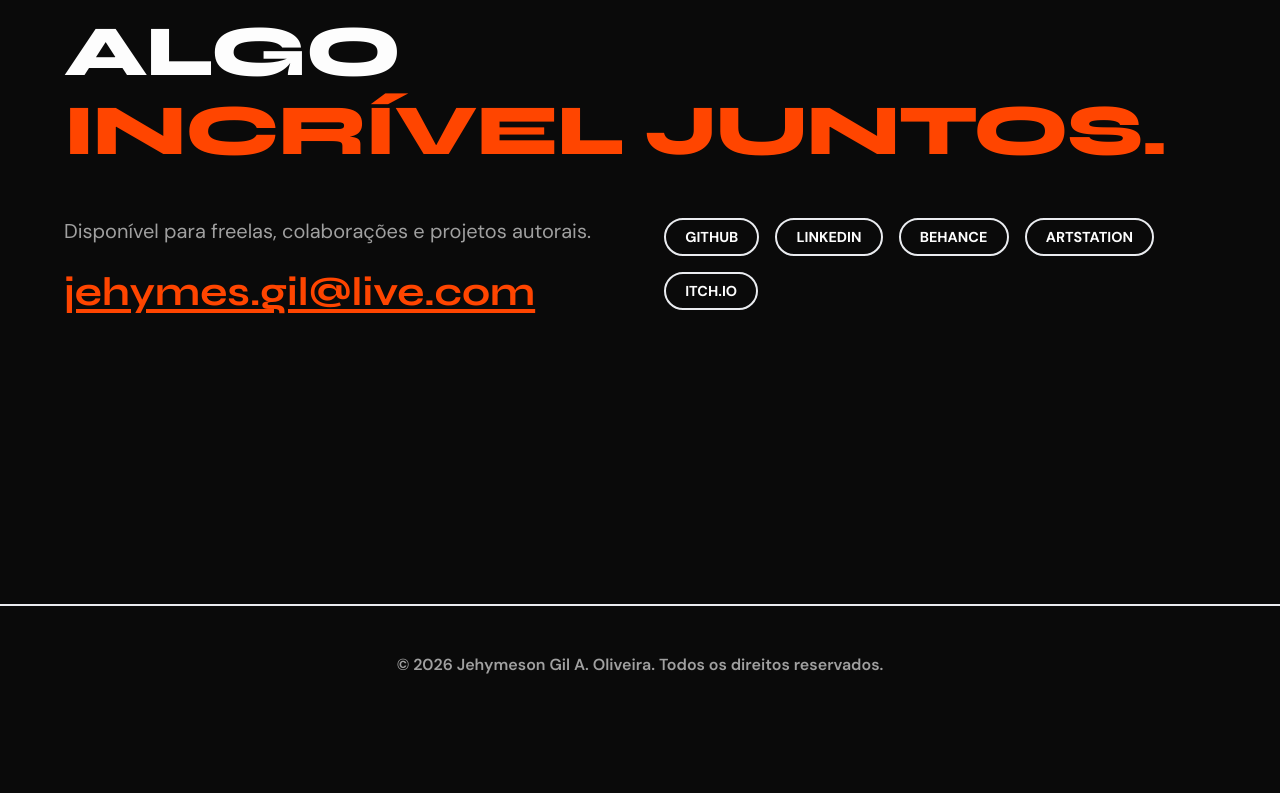
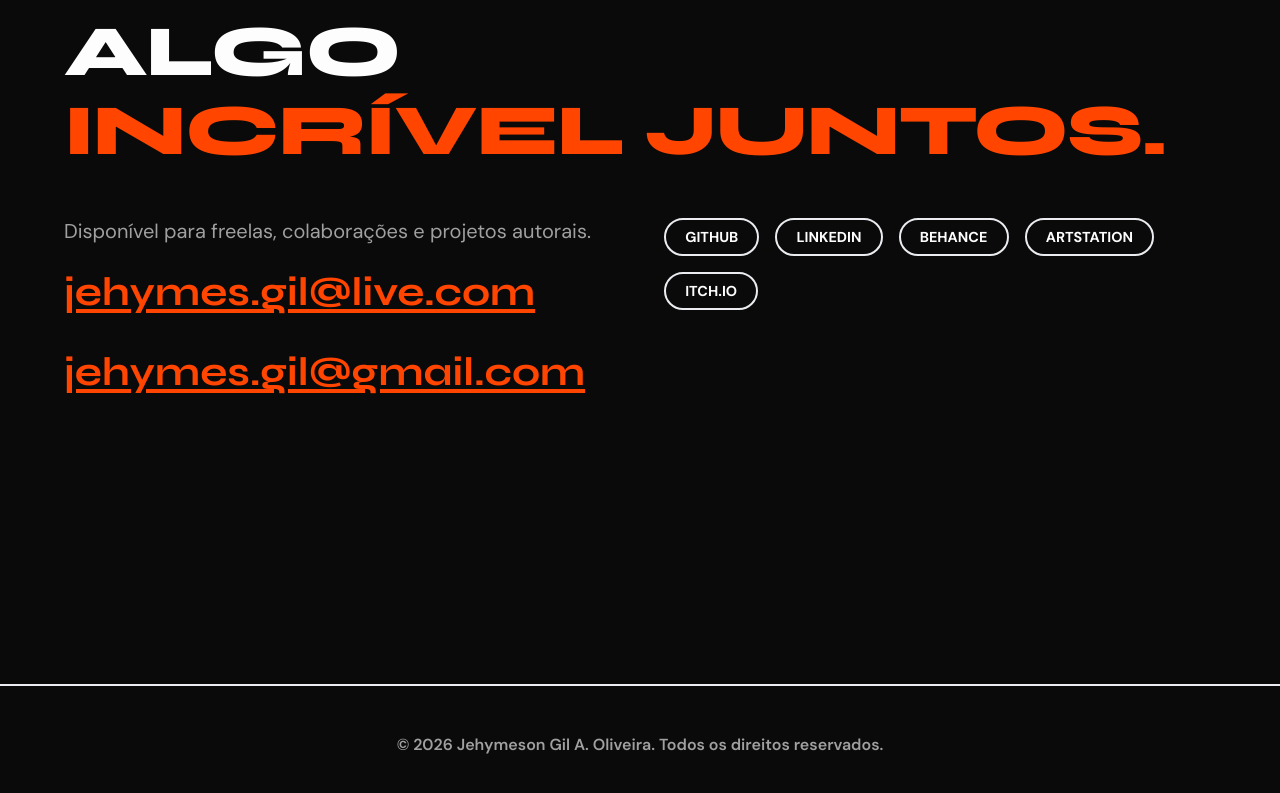
Before and after one commit to jehymes/Profile, a React (Vite) app: page / in a window 1280 px wide. Shown: the part 2602-3395 px from the top of the page. Before the commit the page ends 3325 px from the top, so only its background shows below. Built offline with nearby package versions, Linux system fonts and the light colour scheme.

Commit message:
Inclusão de email e alteração em exibição dos dados no perfil

```diff
--- a/src/App.jsx
+++ b/src/App.jsx
@@ -69,11 +69,13 @@ function App() {
         </section>
 
         <section id="contato" className="section contact-section">
-          <h2>Vamos criar algo <br/><span className="accent-text">incrível juntos.</span></h2>
+          <h2>Vamos criar algo <br /><span className="accent-text">incrível juntos.</span></h2>
           <div className="contact-grid">
             <div className="contact-info">
               <p>Disponível para freelas, colaborações e projetos autorais.</p>
-              <a href={`mailto:${profile.email}`} className="email-link">{profile.email}</a>
+              {profile.email.map((email, index) => (
+                <a key={index} href={`mailto:${email}`} className="email-link">{email}</a>
+              ))}
             </div>
             <div className="social-links" aria-label="Links profissionais">
               {profile.links.filter(item => item.url).map((item) => (
--- a/src/profile.js
+++ b/src/profile.js
@@ -4,17 +4,20 @@ export const profile = {
   image: portraitImage,
   name: 'Jehymeson Gil A. Oliveira',
   role: 'Desenvolvedor, Ilustrador, Músico e Game Dev',
-  email: 'jehymes.gil@live.com',
+  email: ['jehymes.gil@live.com', 'jehymes.gil@gmail.com'],
   bio: [
-  { text: `Olá, me chamo Jehymeson Gil (Jeh/Jehymes/Gil), desenvolvedor apaixonado com oito anos de experiência em análise, desenvolvimento e testes de aplicações web, atuando com linguagens como C#, Java EE, JavaScript, PHP, Python e React, além de diversos frameworks (Struts, AngularJs/2+, Laravel, CakePHP, Django, SpringBoot, .NET, NodeJs e Flutter). Já participei de projetos relevantes, como uma solução de gamificação para o Banco do Brasil e um portal de contratos digitais licitatórios, e possuo conhecimentos em desenvolvimento de aplicativos híbridos e nativos com Ionic, PhoneGap, React Native e Expo Go. Atualmente, presto serviços para o Grupo Zema, contribuindo para a criação, execução e manutenção de testes regressivos e funcionais, com foco na redução de riscos e melhoria da qualidade dos produtos.`},
+    { text: `Olá, me chamo Jehymeson Gil (Jeh/Jehymes/Gil), desenvolvedor apaixonado com oito anos de experiência em análise, desenvolvimento e testes de aplicações web, atuando com linguagens como C#, Java EE, JavaScript, PHP, Python e React, além de diversos frameworks (Struts, AngularJs/2+, Laravel, CakePHP, Django, SpringBoot, .NET, NodeJs e Flutter). Já participei de projetos relevantes, como uma solução de gamificação para o Banco do Brasil e um portal de contratos digitais licitatórios, e possuo conhecimentos em desenvolvimento de aplicativos híbridos e nativos com Ionic, PhoneGap, React Native e Expo Go. Atualmente, presto serviços para o Grupo Zema, contribuindo para a criação, execução e manutenção de testes regressivos e funcionais, com foco na redução de riscos e melhoria da qualidade dos produtos.` },
 
-  { text: `Cresci em uma família musical, carrego comigo então, experiências em composição, produção e identidade sonora tanto para vídeos, jogos, conteúdos digitais ou apresentações solos e em grupos. Já trabalhei com diversos gêneros musicais, incluindo rock, pop, eletrônico e trilhas sonoras, tenho um home estúdio onde crio músicas autorais e colaborações.
+    {
+      text: `Cresci em uma família musical, carrego comigo então, experiências em composição, produção e identidade sonora tanto para vídeos, jogos, conteúdos digitais ou apresentações solos e em grupos. Já trabalhei com diversos gêneros musicais, incluindo rock, pop, eletrônico e trilhas sonoras, tenho um home estúdio onde crio músicas autorais e colaborações.
   `},
 
-  { text: `Como ilustrador, tenho experiência em ilustração digital, concept art e ilustrações para marcas, jogos e projetos autorais. Meu portfólio inclui projetos pessoais que exploram temas como fantasia, ficção científica e surrealismo. Utilizo ferramentas como Adobe Sketchbook, Adobe Photoshop, Concepts, Illustrator e Krita para criar minhas obras.
+    {
+      text: `Como ilustrador, tenho experiência em ilustração digital, concept art e ilustrações para marcas, jogos e projetos autorais. Meu portfólio inclui projetos pessoais que exploram temas como fantasia, ficção científica e surrealismo. Utilizo ferramentas como Adobe Sketchbook, Adobe Photoshop, Concepts, Illustrator e Krita para criar minhas obras.
   `},
 
-  { text: `Além disso, sou um entusiasta em desenvolvimento de jogos, com experiência na criação de protótipos e experiências jogáveis que unem narrativa, jogabilidade e estética. Utilizo ferramentas como Unity, GameMaker Studio 2 e Godot para desenvolver meus projetos de game dev.
+    {
+      text: `Além disso, sou um entusiasta em desenvolvimento de jogos, com experiência na criação de protótipos e experiências jogáveis que unem narrativa, jogabilidade e estética. Utilizo ferramentas como Unity, GameMaker Studio 2 e Godot para desenvolver meus projetos de game dev.
   `},
   ],
   atuacoes: [
```
